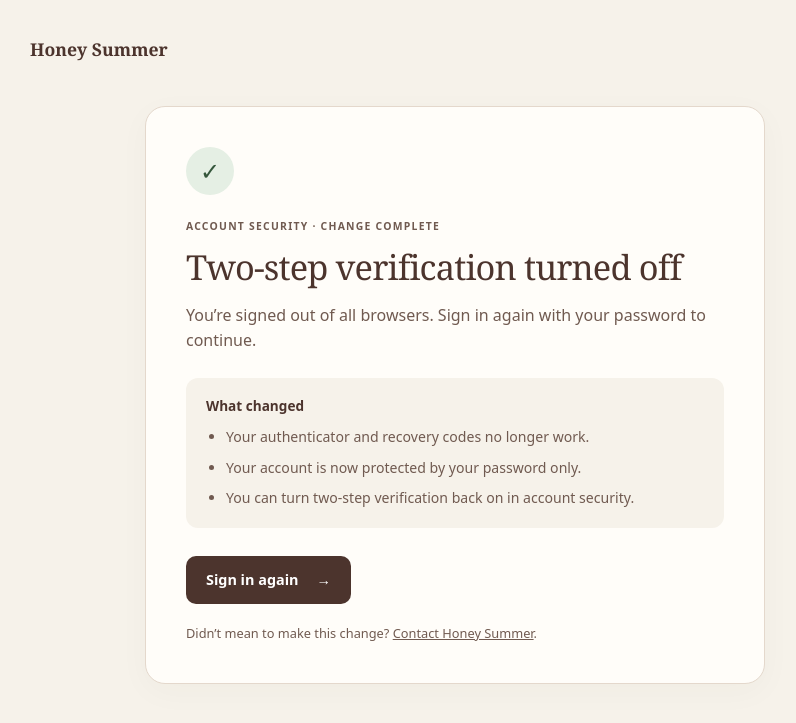
After one commit to pstonesudol/honeysummer, a Python web app: template backend/templates/mfa_disabled.html in a window 1280 px wide. The commit adds this page. Shown: the top 723 px of the page, without its empty margins (185-981 px from the left). Run offline with Jinja, Linux system fonts and the light colour scheme; the template is opened without the code that fills it, so the values that code supplies are empty.

Commit message:
fix(auth): improve MFA disabled confirmation page

```diff
--- /dev/null
+++ b/backend/templates/mfa_disabled.html
@@ -0,0 +1,21 @@
+{% extends "security.html" %}
+{% block title %}Two-step verification turned off · Honey Summer{% endblock %}
+{% block content %}
+<a class="security-confirmation-brand" href="/">Honey Summer</a>
+<section class="security-confirmation" aria-labelledby="confirmation-title">
+  <span class="security-confirmation-icon" aria-hidden="true">✓</span>
+  <p class="security-group-label">Account security · Change complete</p>
+  <h1 id="confirmation-title">Two-step verification turned off</h1>
+  <p class="security-confirmation-lead" role="status">You’re signed out of all browsers. Sign in again with your password to continue.</p>
+  <div class="security-confirmation-details">
+    <h2>What changed</h2>
+    <ul>
+      <li>Your authenticator and recovery codes no longer work.</li>
+      <li>Your account is now protected by your password only.</li>
+      <li>You can turn two-step verification back on in account security.</li>
+    </ul>
+  </div>
+  <a class="security-confirmation-action" href="{{ sign_in_url }}">Sign in again <span aria-hidden="true">→</span></a>
+  <p class="security-caption">Didn’t mean to make this change? <a href="/contact">Contact Honey Summer</a>.</p>
+</section>
+{% endblock %}
--- a/backend/templates/partials/security_styles.html
+++ b/backend/templates/partials/security_styles.html
@@ -23,4 +23,16 @@ button.security-submit--danger{background:#873c3c}.security-detail-footer .secur
 .security-profile-fields{display:grid;grid-template-columns:repeat(2,minmax(0,1fr));gap:0 16px}.security-setup{padding:14px 16px;border-radius:10px;background:#f2ece3}.security-setup code{display:block;overflow-wrap:anywhere}.security-setup p{font-size:.8rem;margin:10px 0 0;color:#705a50}.security-setup label{margin-top:0!important}
 .security-layout a:focus-visible,.security-tabs a:focus-visible,.security-detail input:focus-visible,.security-detail button:focus-visible{outline:3px solid #965576;outline-offset:3px}
 @media(max-width:760px){.security-layout{grid-template-columns:minmax(0,1fr);gap:20px}.security-summary{align-items:flex-start;flex-direction:column;gap:14px}.security-settings{display:flex;flex-direction:column;gap:16px;width:100%}.security-group{display:flex;flex-wrap:wrap;gap:5px}.security-group+.security-group{margin-top:0}.security-group-label{flex-basis:100%;margin-bottom:3px}.security-setting{margin:0;padding:9px 12px;border-color:#e4d8cc;font-size:.8rem;min-height:44px}.security-setting>span:last-child{display:none}form.security-detail{padding:22px}.security-profile-fields{grid-template-columns:1fr}.security-tabs a{padding:9px 12px}}
+.security-confirmation-brand{display:inline-block;margin:12px 0 24px;text-decoration:none;font:600 1.1rem/1.5 Georgia,serif;color:#4c342d}
+section.security-confirmation{box-sizing:border-box;max-width:620px;margin:20px auto 48px;padding:40px;background:#fffdf9;border:1px solid #e4d8cc;border-radius:20px;box-shadow:0 8px 32px #4c342d08}
+.security-confirmation-icon{display:grid;place-items:center;width:48px;height:48px;margin-bottom:24px;border-radius:50%;background:#e5efe4;color:#34563b;font-size:1.5rem}
+.security-confirmation h1{font:400 2.15rem/1.15 Georgia,serif;letter-spacing:-.025em;color:#4c342d;margin:12px 0 16px;overflow-wrap:anywhere}
+.security-confirmation-lead{font-size:1rem;color:#705a50;margin:0 0 24px}
+.security-confirmation-details{background:#f6f2ea;border-radius:12px;padding:18px 20px;margin-bottom:28px}
+.security-confirmation-details h2{font:600 .85rem/1.5 system-ui;margin:0 0 10px;color:#4c342d}
+.security-confirmation-details ul{padding-left:20px;margin:0;color:#705a50;font-size:.88rem}.security-confirmation-details li+li{margin-top:8px}
+.security-confirmation-action{display:inline-flex;align-items:center;justify-content:center;gap:18px;box-sizing:border-box;min-height:48px;padding:12px 20px;border-radius:10px;background:#4c342d;color:#fff;text-decoration:none;font:600 .9rem/1.5 system-ui}
+.security-confirmation-action:hover{background:#6a4e42}.security-confirmation a:focus-visible,.security-confirmation-brand:focus-visible{outline:3px solid #965576;outline-offset:4px}
+.security-confirmation>.security-caption{margin:20px 0 0}
+@media(max-width:600px){section.security-confirmation{padding:26px;margin-top:8px}.security-confirmation h1{font-size:1.85rem}.security-confirmation-action{width:100%}}
 </style>
--- a/backend/templates/security.html
+++ b/backend/templates/security.html
@@ -1,6 +1,6 @@
 <!doctype html>
 <html lang="en"><head><meta charset="utf-8"><meta name="viewport" content="width=device-width,initial-scale=1">
-<title>Account security · Honey Summer</title>
+<title>{% block title %}Account security · Honey Summer{% endblock %}</title>
 <style>
 body{background:#f6f2ea;color:#6a4e42;font:1rem/1.6 system-ui;margin:0}main{max-width:850px;padding:24px;margin:auto}
 form,section{background:#fff9f3;border:1px solid #c8b6a6;border-radius:14px;padding:20px;margin:20px 0}
@@ -29,6 +29,7 @@ dialog{border:0;border-radius:16px;padding:0;width:min(520px,92vw);box-shadow:0
 .share-box{display:flex;gap:8px;align-items:center;flex-wrap:wrap;background:#fff9f3;border:1px solid #c8b6a6;border-radius:10px;padding:10px}.share-box code{overflow-wrap:anywhere;flex:1;min-width:200px}
 @media (max-width:760px){.utable__head{display:none}.utable__row{grid-template-columns:1fr;gap:6px;padding:14px 20px}.actions{justify-content:flex-start}}
 </style>{% include "partials/security_styles.html" %}</head><body><main>
+{% block content %}
 <a href="/">Honey Summer</a> · <a href="/wholesale">Wholesale</a> · <a href="/admin/">Admin</a>
 <h1>Account security</h1>
 {% if user and user.is_admin %}{% include "partials/reauth.html" %}{% endif %}
@@ -36,4 +37,5 @@ dialog{border:0;border-radius:16px;padding:0;width:min(520px,92vw);box-shadow:0
 {% if message %}<p role="status">{{ message }}</p>{% endif %}
 {% include "partials/security_body.html" %}
 <p><a href="/admin/security/">Account settings</a> · <a href="/admin/security/recovery">Forgot password</a> · <a href="/admin/login">Operator sign in</a></p>
+{% endblock %}
 </main></body></html>
```
Also changed, not shown: backend/app/security_views.py (+12 -0 lines), backend/tests/test_security.py (+8 -1 lines).
